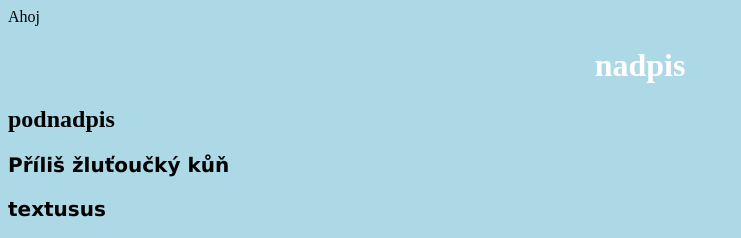
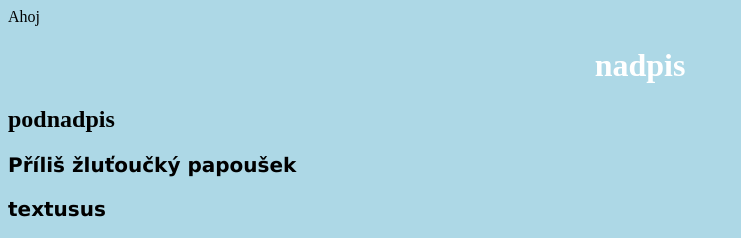
Before and after one commit to CadraV/mujweb, a plain HTML site: page index.html in a window 1280 px wide. Shown: the top 238 px of the page, without its empty margins (0-741 px from the left). Drawn offline with Linux system fonts and the light colour scheme.

Commit message:
papousek

```diff
--- a/index.html
+++ b/index.html
@@ -8,7 +8,7 @@
 Ahoj
 <h1>nadpis</h1>
 <h2>podnadpis<h2>
-<p>Příliš žluťoučký kůň</p>
+<p>Příliš žluťoučký papoušek</p>
 <p>textusus<p>
 <p>další text<p>
 <p>ještě další text<p>
```
